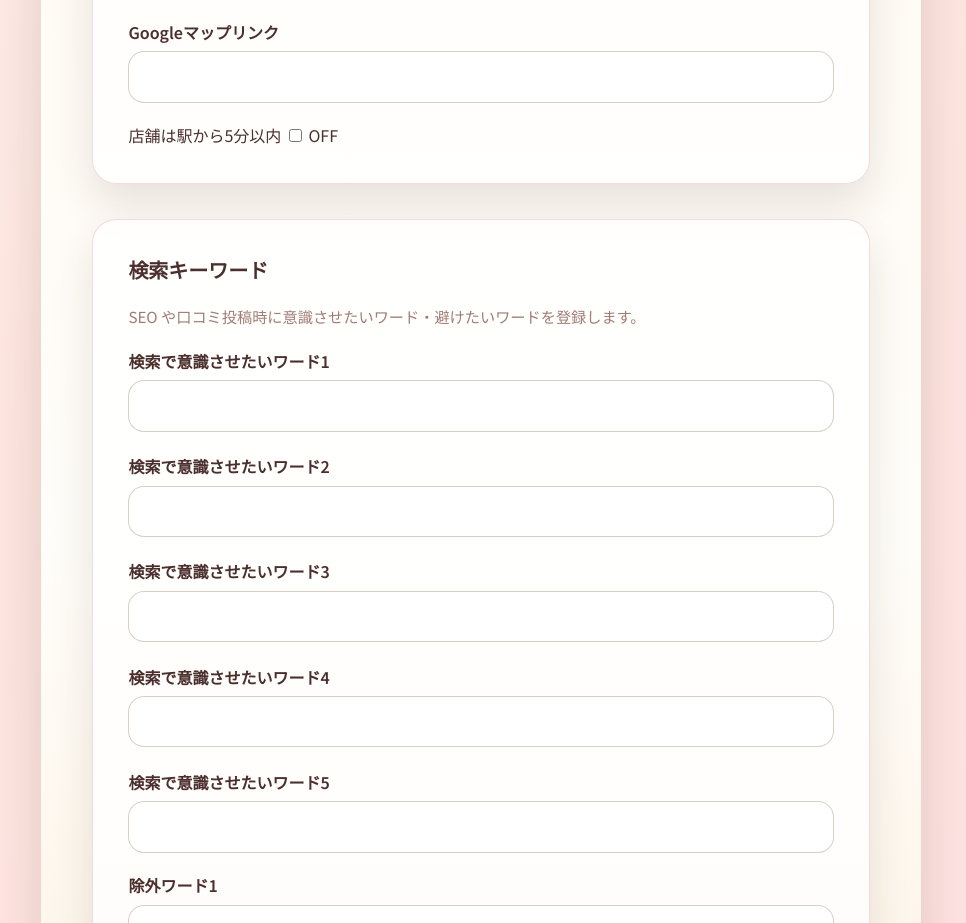
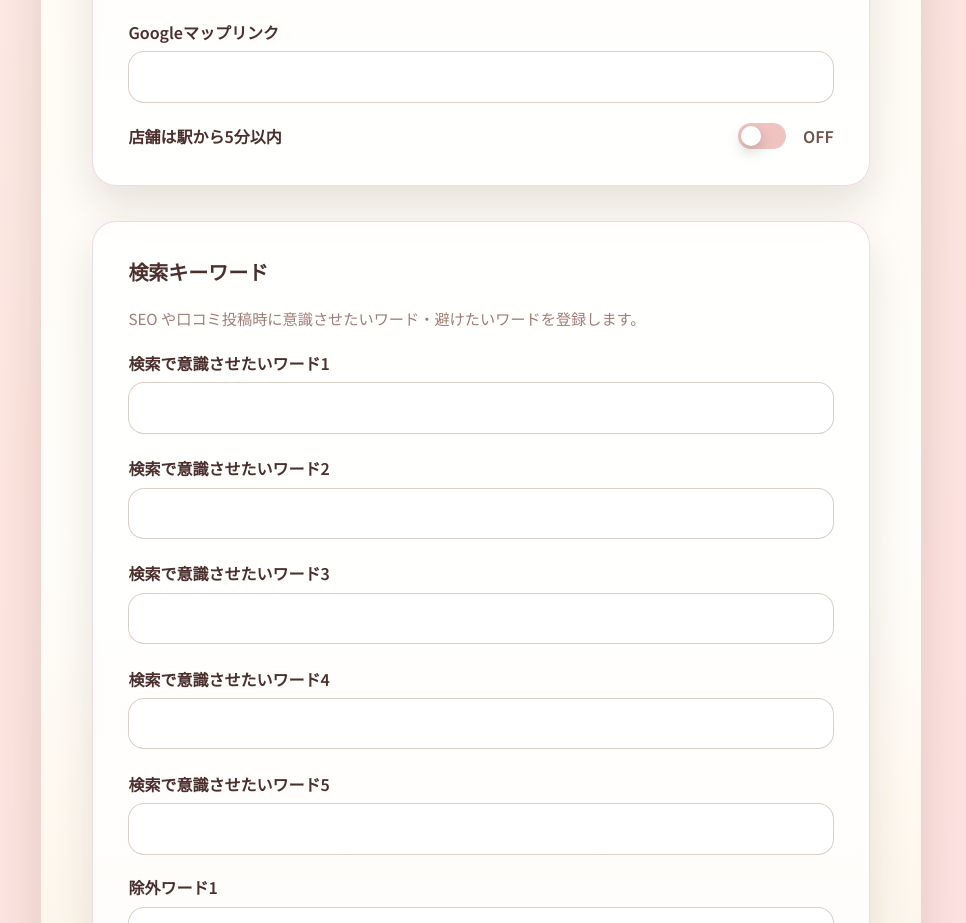
Before and after one commit to piste-boss/oisoya_review, a website built with Vite: page user/index.html in a window 1280 px wide. Shown: the part 1132-2055 px from the top of the page, without its empty margins (159-1125 px from the left). Built offline with nearby package versions, Linux system fonts and the light colour scheme; no server answers; a web font is replaced by a local one.

Commit message:
Align question toggles horizontally

```diff
--- a/src/admin/style.css
+++ b/src/admin/style.css
@@ -425,6 +425,80 @@ body {
   box-shadow: none;
 }
 
+.admin__toggle {
+  --toggle-width: 48px;
+  --toggle-height: 26px;
+  display: flex;
+  align-items: center;
+  justify-content: space-between;
+  gap: 0.9rem;
+}
+
+.admin__toggle-label {
+  font-weight: 600;
+  color: var(--text-primary);
+}
+
+.admin__toggle-control {
+  display: inline-flex;
+  align-items: center;
+  gap: 0.45rem;
+}
+
+.admin__toggle-input {
+  position: absolute;
+  opacity: 0;
+  pointer-events: none;
+}
+
+.admin__toggle-track {
+  position: relative;
+  width: var(--toggle-width);
+  height: var(--toggle-height);
+  border-radius: 999px;
+  background: rgba(197, 58, 50, 0.3);
+  transition: background 0.2s ease;
+  display: inline-flex;
+  align-items: center;
+}
+
+.admin__toggle-thumb {
+  position: absolute;
+  top: 3px;
+  left: 3px;
+  width: calc(var(--toggle-height) - 6px);
+  height: calc(var(--toggle-height) - 6px);
+  border-radius: 50%;
+  background: #fff;
+  box-shadow: 0 6px 14px rgba(0, 0, 0, 0.18);
+  transition: transform 0.2s ease;
+}
+
+.admin__toggle-input:checked + .admin__toggle-track {
+  background: var(--accent-strong);
+}
+
+.admin__toggle-input:checked + .admin__toggle-track .admin__toggle-thumb {
+  transform: translateX(calc(var(--toggle-width) - var(--toggle-height)));
+}
+
+.admin__toggle-status {
+  font-weight: 600;
+  color: var(--text-secondary);
+  min-width: 2.5rem;
+  text-align: right;
+}
+
+.admin__toggle--compact {
+  --toggle-width: 42px;
+  --toggle-height: 22px;
+  gap: 0.6rem;
+}
+
+.admin__toggle--compact .admin__toggle-control {
+  gap: 0.35rem;
+}
+
 .admin__question-actions {
   display: flex;
   justify-content: flex-start;
@@ -498,12 +572,17 @@ body {
 }
 
 .admin__question-settings {
-  display: grid;
-  grid-template-columns: repeat(auto-fit, minmax(220px, 1fr));
+  display: flex;
+  flex-wrap: wrap;
   gap: 0.9rem;
+  align-items: center;
   margin-top: 0.5rem;
   padding-top: 1rem;
   border-top: 1px dashed rgba(149, 118, 89, 0.35);
+}
+
+.admin__question-settings > * {
+  flex: 0 0 auto;
 }
 
 .admin__checkbox {
```
